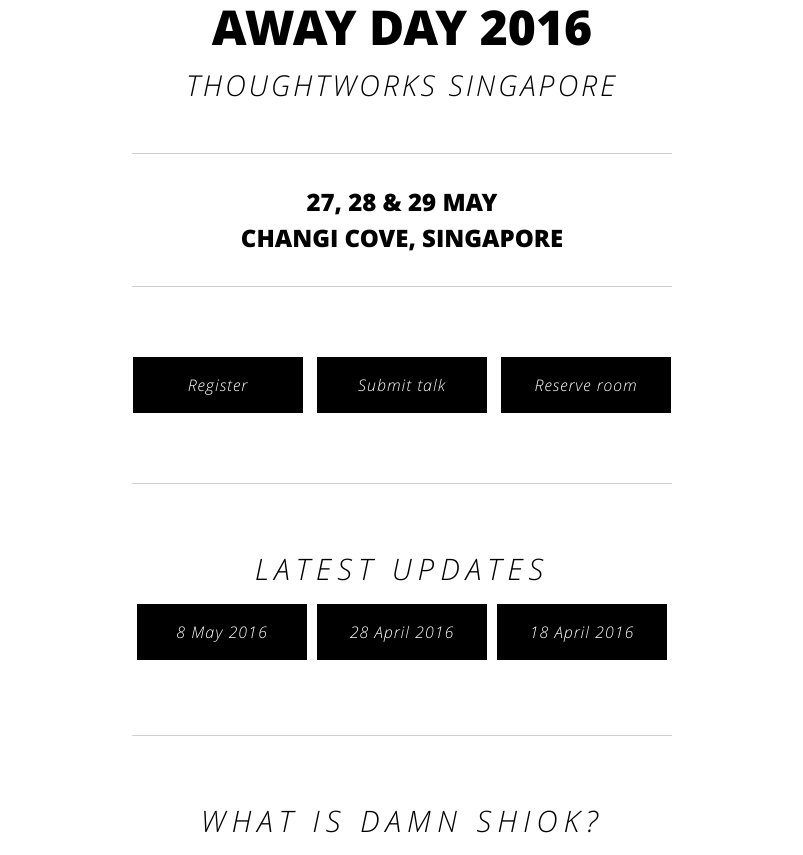
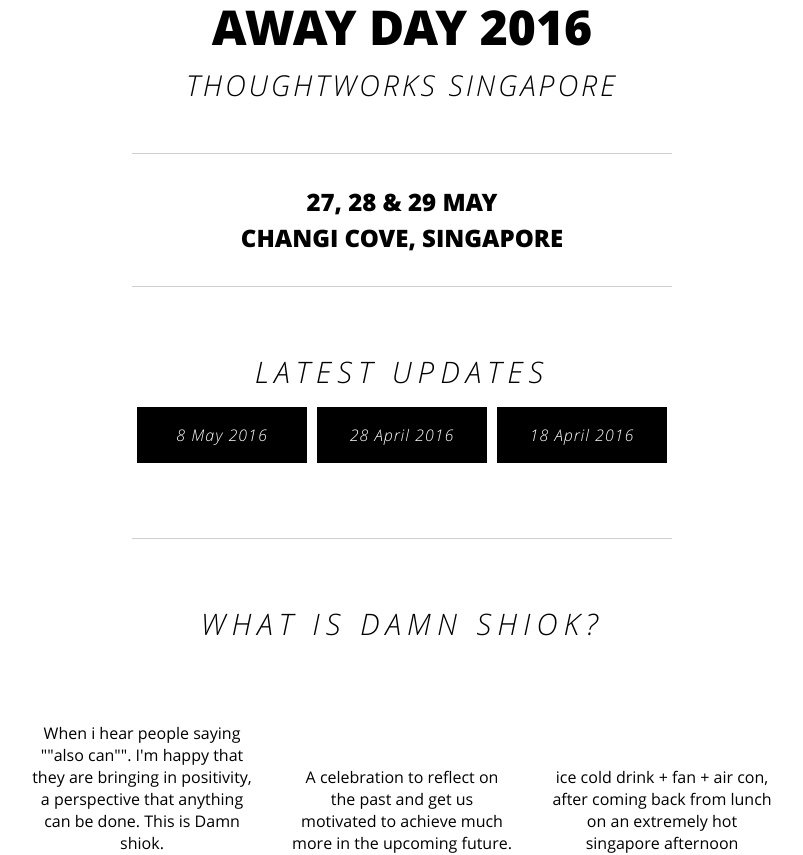
Before and after one commit to twsgawayday/twsgawayday.github.io, a website: page index.html in a window 1280 px wide. Shown: the part 522-1377 px from the top of the page, without its empty margins (238-1041 px from the left). Drawn offline with Linux system fonts and the light colour scheme.

Commit message:
Remove links to close registration

```diff
--- a/index.html
+++ b/index.html
@@ -36,11 +36,6 @@
                 </div>
             </div>
             <div class="buttons__container container--with-border">
-                <a class="button" title="Register attendance" href="https://docs.google.com/a/thoughtworks.com/forms/d/1gvIPM4M7rd5xEhl3eXGF5AhfEP27QSgy9ZyEQ8OvKIw/viewform?c=0&amp;w=1" target="_blank">Register</a>
-                <a class="button" title="Submit talk" href="https://docs.google.com/a/thoughtworks.com/spreadsheets/d/1FCbTAejq8_bWD1Q9wf5yorUL6rJBtTjAgi1nrblXRGM/edit?usp=sharing" target="_blank">Submit talk</a>
-                <a class="button -last" title="Reserve room" href="https://docs.google.com/a/thoughtworks.com/spreadsheets/d/1ldbglLqy6pEd_3s_1KiG0Sh2YM8Wf8iYbjAZvxvbUeQ/edit?usp=sharing" target="_blank">Reserve room</a>
-            </div>
-            <div class="buttons__container container--with-border">
               <div class="theme__tagline">
                   LATEST UPDATES
               </div>
```
